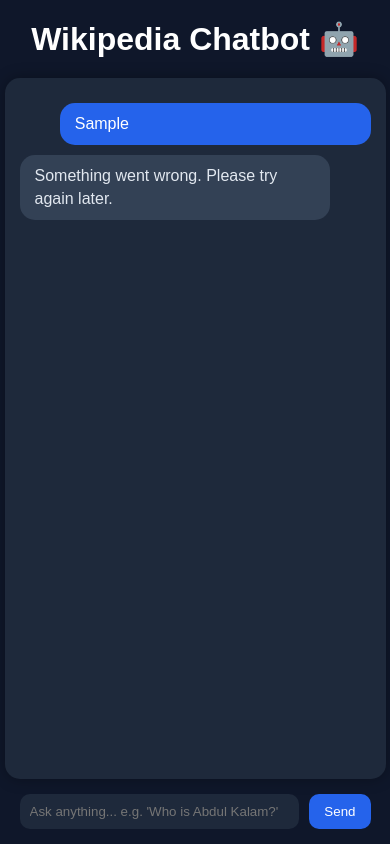
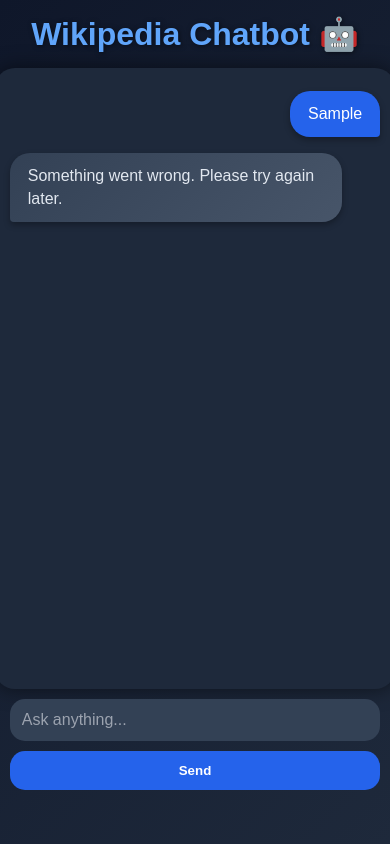
Before and after one commit to Ezhilraj4/Wikipedia-bot-by-ezhil, a plain HTML site: page index.html in a window 390 px wide. Both pictures are taken after typing "Sample" into the empty fields and a click on the button "Send". Drawn offline with Linux system fonts and the light colour scheme; no server answers.

Commit message:
Update index.html

```diff
--- a/index.html
+++ b/index.html
@@ -2,180 +2,265 @@
 <html lang="en">
 <head>
 <meta charset="UTF-8">
+<meta name="viewport" content="width=device-width, initial-scale=1.0">
 <title>Wikipedia Chatbot 🤖</title>
 <style>
+/* --- Reset & body --- */
 body {
-      background: #0f172a;
-      color: white;
-      font-family: "Poppins", sans-serif;
+  margin: 0;
+  padding: 0;
+  font-family: 'Poppins', sans-serif;
+  background: linear-gradient(135deg, #0f172a, #1e293b);
   display: flex;
   flex-direction: column;
   align-items: center;
   height: 100vh;
-      margin: 0;
+  overflow: hidden;
 }
-    h1 { margin: 20px 0; }
-    #chat-box {
-      width: 90%;
-      max-width: 600px;
+
+/* --- Header --- */
+h1 {
+  color: #60a5fa;
+  margin: 15px 0;
+  text-shadow: 1px 1px 5px #00000080;
+}
+
+/* --- Chat container --- */
+#chat-container {
+  width: 95%;
+  max-width: 700px;
+  height: 75%;
   background: #1e293b;
-      border-radius: 15px;
+  border-radius: 20px;
   padding: 15px;
-      box-shadow: 0 0 15px rgba(0,0,0,0.3);
-      flex-grow: 1;
+  box-shadow: 0 0 20px rgba(0,0,0,0.5);
+  display: flex;
+  flex-direction: column;
   overflow-y: auto;
-      scroll-behavior: smooth;
+  transition: all 0.3s ease;
 }
+
+/* --- Chat bubbles --- */
 .msg {
-      margin: 10px 0;
-      padding: 10px 15px;
-      border-radius: 15px;
+  padding: 12px 18px;
+  border-radius: 20px;
   max-width: 80%;
+  margin: 8px 0;
+  opacity: 0;
+  transform: translateY(20px);
+  animation: fadeInUp 0.5s forwards;
   line-height: 1.4;
+  word-wrap: break-word;
+  position: relative;
 }
+
+/* --- User --- */
 .user {
   background: #2563eb;
   color: white;
   align-self: flex-end;
   margin-left: auto;
+  border-bottom-right-radius: 4px;
+  box-shadow: 0 3px 6px rgba(0,0,0,0.3);
+  transition: transform 0.2s;
 }
+.user:hover {
+  transform: scale(1.03);
+}
+
+/* --- Bot --- */
 .bot {
-      background: #334155;
+  background: linear-gradient(135deg, #334155, #475569);
   color: #e2e8f0;
   align-self: flex-start;
   margin-right: auto;
+  border-bottom-left-radius: 4px;
+  box-shadow: 0 3px 6px rgba(0,0,0,0.3);
 }
+.bot a {
+  color: #60a5fa;
+  text-decoration: none;
+}
+.bot a:hover { text-decoration: underline; }
+
+/* --- Typing animation --- */
+.typing {
+  font-style: italic;
+  color: #9ca3af;
+  position: relative;
+}
+.typing::after {
+  content: '...';
+  animation: blinkDots 1s infinite;
+}
+
+/* --- Input area --- */
 #input-area {
-      width: 90%;
-      max-width: 600px;
+  width: 95%;
+  max-width: 700px;
   display: flex;
-      margin: 15px 0;
+  margin: 10px 0;
 }
 #user-input {
   flex-grow: 1;
-      padding: 10px;
-      border-radius: 10px;
+  padding: 12px;
+  border-radius: 15px;
   border: none;
   outline: none;
-      background: #1e293b;
+  background: #334155;
   color: white;
+  font-size: 16px;
 }
+#user-input::placeholder { color: #9ca3af; }
 button {
+  margin-left: 10px;
+  padding: 12px 18px;
+  border-radius: 15px;
+  border: none;
   background: #2563eb;
-      border: none;
-      border-radius: 10px;
   color: white;
-      padding: 10px 15px;
-      margin-left: 10px;
+  font-weight: bold;
   cursor: pointer;
   transition: 0.3s;
 }
-    button:hover { background: #1d4ed8; }
-    .typing {
-      font-style: italic;
-      color: #9ca3af;
-      animation: blink 1s infinite;
+button:hover { background: #1e40af; }
+
+/* --- Animations --- */
+@keyframes fadeInUp {
+  0% { opacity: 0; transform: translateY(20px); }
+  100% { opacity: 1; transform: translateY(0); }
 }
-    a {
-      color: #60a5fa;
-      text-decoration: none;
+@keyframes blinkDots {
+  0%, 20% { content: '.'; }
+  40% { content: '..'; }
+  60% { content: '...'; }
+  80%, 100% { content: ''; }
 }
-    a:hover { text-decoration: underline; }
-    @keyframes blink { 50% { opacity: 0.5; } }
+
+/* --- Responsive --- */
+@media screen and (max-width: 768px) {
+  #chat-container { height: 70%; }
+  #input-area { flex-direction: column; }
+  #user-input { margin-bottom: 10px; }
+  button { margin-left: 0; }
+}
 </style>
 </head>
 <body>
+
 <h1>Wikipedia Chatbot 🤖</h1>
 
-  <div id="chat-box"></div>
+<div id="chat-container"></div>
 
 <div id="input-area">
-    <input id="user-input" placeholder="Ask anything... e.g. 'Who is Abdul Kalam?'" onkeypress="if(event.key==='Enter') askWiki()">
+  <input id="user-input" placeholder="Ask anything..." onkeypress="if(event.key==='Enter') askWiki()">
   <button onclick="askWiki()">Send</button>
 </div>
 
 <script>
-    const chatBox = document.getElementById('chat-box');
+const chatBox = document.getElementById('chat-container');
+const storageKey = "wikiChatHistory";
+let lastTopic = null;
 
+// Load previous chat from localStorage
+window.onload = () => {
+  const history = JSON.parse(localStorage.getItem(storageKey) || "[]");
+  history.forEach(item => {
+    addMessage(item.text, item.sender, false, item.allowHTML);
+    if(item.sender === "bot" && item.topic) lastTopic = item.topic;
+  });
+}
+
+// Ask Wikipedia question
 async function askWiki() {
   const input = document.getElementById("user-input");
   let question = input.value.trim();
   if (!question) return;
 
   addMessage(question, "user");
+  saveMessage(question, "user");
   input.value = "";
 
-      const typingMsg = addMessage("Bot is typing...", "bot", true);
+  const typingMsg = addMessage("Bot is thinking", "bot", true);
 
   try {
-        // Extract main topic/keyword
-        const keyword = extractKeyword(question);
-        if (!keyword) {
+    // Determine keyword/topic
+    let keyword = extractKeyword(question);
+    if(!keyword && lastTopic) keyword = lastTopic;
+    if(!keyword) {
       typingMsg.remove();
-          addMessage("Can you ask that a bit more clearly? 😅", "bot");
+      const msg = "Can you ask that a bit more clearly? 😅";
+      addMessage(msg, "bot");
+      saveMessage(msg, "bot");
       return;
     }
 
-        // Step 1: Search Wikipedia for that keyword
-        const searchRes = await fetch(
-          `https://en.wikipedia.org/w/api.php?action=query&list=search&srsearch=${encodeURIComponent(keyword)}&format=json&origin=*`
-        );
+    // Wikipedia search
+    const searchRes = await fetch(`https://en.wikipedia.org/w/api.php?action=query&list=search&srsearch=${encodeURIComponent(keyword)}&format=json&origin=*`);
     const searchData = await searchRes.json();
 
-        if (!searchData.query.search.length) {
+    if(!searchData.query.search.length) {
       typingMsg.remove();
-          addMessage("Sorry, I couldn’t find anything on that topic 😕", "bot");
+      const msg = "Sorry, I couldn’t find anything on that topic 😕";
+      addMessage(msg, "bot");
+      saveMessage(msg, "bot");
       return;
     }
 
-        // Step 2: Get the best matching title
     const title = searchData.query.search[0].title;
 
-        // Step 3: Fetch summary
-        const summaryRes = await fetch(
-          `https://en.wikipedia.org/api/rest_v1/page/summary/${encodeURIComponent(title)}`
-        );
+    // Fetch summary
+    const summaryRes = await fetch(`https://en.wikipedia.org/api/rest_v1/page/summary/${encodeURIComponent(title)}`);
     const summaryData = await summaryRes.json();
 
     typingMsg.remove();
 
-        if (summaryData.extract) {
-          let reply = `${summaryData.extract}\n\n🔗 <a href="${summaryData.content_urls.desktop.page}" target="_blank">Read more on Wikipedia</a>`;
+    if(summaryData.extract) {
+      lastTopic = title; // Update context
+      const reply = `${summaryData.extract}\n\n🔗 <a href="${summaryData.content_urls.desktop.page}" target="_blank">Read more on Wikipedia</a>`;
       addMessage(reply, "bot", false, true);
+      saveMessage(reply, "bot", true, title);
     } else {
-          addMessage("Sorry, no details available 😕", "bot");
+      const msg = "Sorry, no details available 😕";
+      addMessage(msg, "bot");
+      saveMessage(msg, "bot");
     }
 
-      } catch (err) {
+  } catch(err) {
     typingMsg.remove();
-        addMessage("Something went wrong. Please try again later.", "bot");
+    const msg = "Something went wrong. Please try again later.";
+    addMessage(msg, "bot");
+    saveMessage(msg, "bot");
     console.error(err);
   }
 }
 
-    // 🧠 Smart keyword extractor
+// Keyword extractor
 function extractKeyword(text) {
   text = text.toLowerCase();
-
-      // Remove common filler words
-      const stopWords = [
-        "who", "is", "what", "about", "tell", "me", "something", "do", "you", "know",
-        "explain", "details", "give", "information", "the", "a", "an", "on", "of"
-      ];
+  const stopWords = ["who","is","what","about","tell","me","something","do","you","know","explain","details","give","information","the","a","an","on","of","where","when"];
   let words = text.split(/\s+/).filter(w => !stopWords.includes(w));
   return words.join(" ").trim();
 }
 
-    function addMessage(text, sender, isTemp = false, allowHTML = false) {
+// Add message to chat
+function addMessage(text, sender, isTemp=false, allowHTML=false){
   const div = document.createElement("div");
   div.classList.add("msg", sender);
-      if (allowHTML) div.innerHTML = text;
+  if(allowHTML) div.innerHTML = text;
   else div.textContent = text;
-      if (isTemp) div.classList.add("typing");
+  if(isTemp) div.classList.add("typing");
   chatBox.appendChild(div);
   chatBox.scrollTop = chatBox.scrollHeight;
   return div;
 }
+
+// Save message to localStorage
+function saveMessage(text, sender, allowHTML=false, topic=null){
+  const history = JSON.parse(localStorage.getItem(storageKey) || "[]");
+  history.push({text, sender, allowHTML, topic});
+  localStorage.setItem(storageKey, JSON.stringify(history));
+}
 </script>
 </body>
 </html>
```
Lines whose indentation alone changed are shown as unchanged.
